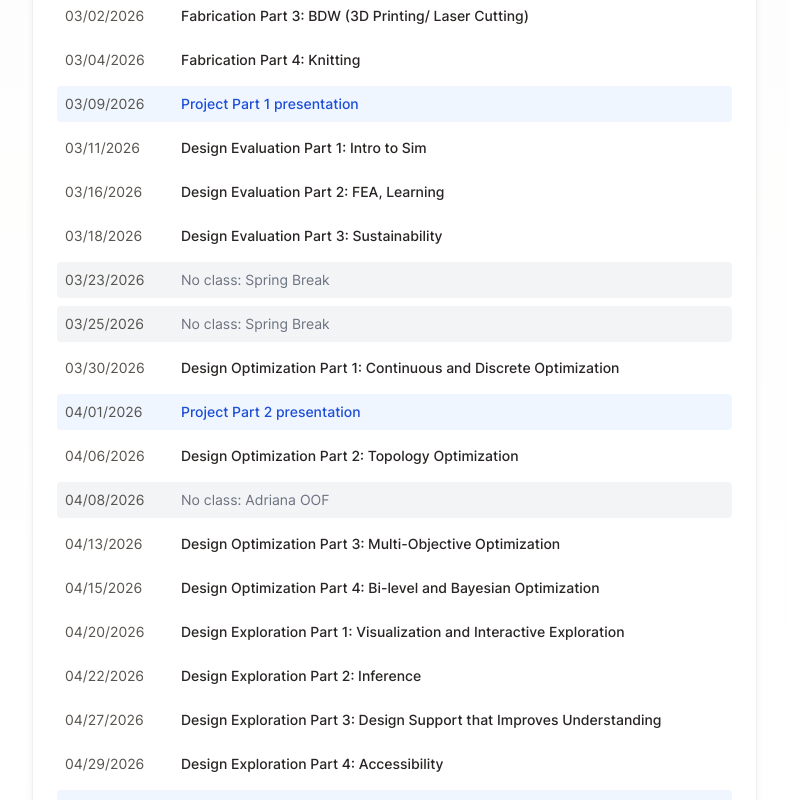
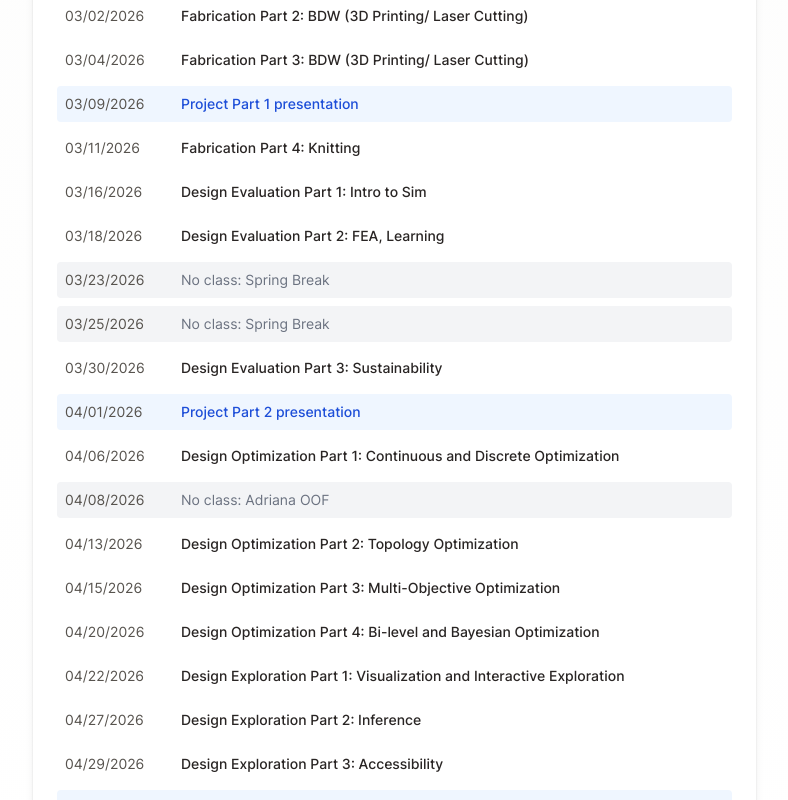
Before and after one commit to cdg-lab/cdg-website, a Next.js app: page /courses/csci1953b-spring2026 in a window 1280 px wide. Shown: the part 2040-2840 px from the top of the page, without its empty margins (57-845 px from the left). Built offline with nearby package versions, Linux system fonts and the light colour scheme.

Commit message:
fix: shift schedule because of snow day

```diff
--- a/src/app/(course)/courses/csci1953b-spring2026/page.tsx
+++ b/src/app/(course)/courses/csci1953b-spring2026/page.tsx
@@ -71,74 +71,85 @@ const schedule: ScheduleEntry[] = [
   { date: '01/21/2026', topic: 'Overview & Admin' },
   {
     date: '01/26/2026',
+    topic: 'No class: Snow Day',
+  },
+  {
+    date: '01/28/2026',
     topic: 'Design Representations Part 1: Data Structures',
   },
   {
-    date: '01/28/2026',
+    date: '02/02/2026',
     topic: 'Design Representations Part 2: More on Data Structures',
   },
-  { date: '02/02/2026', topic: 'Design Representations Part 3: Programs' },
-  { date: '02/04/2026', topic: 'Design Spaces Part 1: Symbolic Spaces' },
+  { date: '02/04/2026', topic: 'Design Representations Part 3: Programs' },
   {
     date: '02/09/2026',
-    topic: 'Design Spaces Part 2: Variations from a Single Example',
+    topic: 'Design Spaces Part 1: Symbolic Spaces',
   },
   {
     date: '02/12/2026',
-    topic: 'Design Spaces Part 3: Learned Spaces from a Collection',
+    topic: 'Design Spaces Part 2: Variations from a Single Example',
   },
   { date: '02/16/2026', topic: 'No class: Holiday' },
   {
     date: '02/18/2026',
+    topic: 'Design Spaces Part 3: Learned Spaces from a Collection',
+  },
+  {
+    date: '02/23/2026',
     topic:
       'Design Spaces Part 4: NeuroSymbolic Design Spaces / Project Planning ',
   },
-  { date: '02/23/2026', topic: 'Fabrication Part 1: Hardware Abstractions ' },
   {
     date: '02/25/2026',
+    topic: 'Fabrication Part 1: Hardware Abstractions',
+  },
+  {
+    date: '03/02/2026',
     topic: 'Fabrication Part 2: BDW (3D Printing/ Laser Cutting)',
   },
   {
-    date: '03/02/2026',
+    date: '03/04/2026',
     topic: 'Fabrication Part 3: BDW (3D Printing/ Laser Cutting)',
   },
-  { date: '03/04/2026', topic: 'Fabrication Part 4: Knitting' },
   { date: '03/09/2026', topic: 'Project Part 1 presentation ' },
-  { date: '03/11/2026', topic: 'Design Evaluation Part 1: Intro to Sim' },
-  { date: '03/16/2026', topic: 'Design Evaluation Part 2: FEA, Learning' },
-  { date: '03/18/2026', topic: 'Design Evaluation Part 3: Sustainability ' },
+  { date: '03/11/2026', topic: 'Fabrication Part 4: Knitting' },
+  { date: '03/16/2026', topic: 'Design Evaluation Part 1: Intro to Sim' },
+  { date: '03/18/2026', topic: 'Design Evaluation Part 2: FEA, Learning' },
   { date: '03/23/2026', topic: 'No class: Spring Break' },
   { date: '03/25/2026', topic: 'No class: Spring Break' },
   {
     date: '03/30/2026',
-    topic: 'Design Optimization Part 1: Continuous and Discrete Optimization',
+    topic: 'Design Evaluation Part 3: Sustainability',
   },
   { date: '04/01/2026', topic: 'Project Part 2 presentation' },
   {
     date: '04/06/2026',
-    topic: 'Design Optimization Part 2: Topology Optimization',
+    topic: 'Design Optimization Part 1: Continuous and Discrete Optimization',
   },
   { date: '04/08/2026', topic: 'No class: Adriana OOF' },
   {
     date: '04/13/2026',
+    topic: 'Design Optimization Part 2: Topology Optimization',
+  },
+  {
+    date: '04/15/2026',
     topic: 'Design Optimization Part 3: Multi-Objective Optimization',
   },
   {
-    date: '04/15/2026',
+    date: '04/20/2026',
     topic: 'Design Optimization Part 4: Bi-level and Bayesian Optimization',
   },
   {
-    date: '04/20/2026',
+    date: '04/22/2026',
     topic:
       'Design Exploration Part 1: Visualization and Interactive Exploration',
   },
-  { date: '04/22/2026', topic: 'Design Exploration Part 2: Inference' },
   {
     date: '04/27/2026',
-    topic:
-      'Design Exploration Part 3: Design Support that Improves Understanding',
+    topic: 'Design Exploration Part 2: Inference',
   },
-  { date: '04/29/2026', topic: 'Design Exploration Part 4: Accessibility ' },
+  { date: '04/29/2026', topic: 'Design Exploration Part 3: Accessibility ' },
   { date: '05/04/2026', topic: 'Final Project Presentations' },
 ];
 
```
